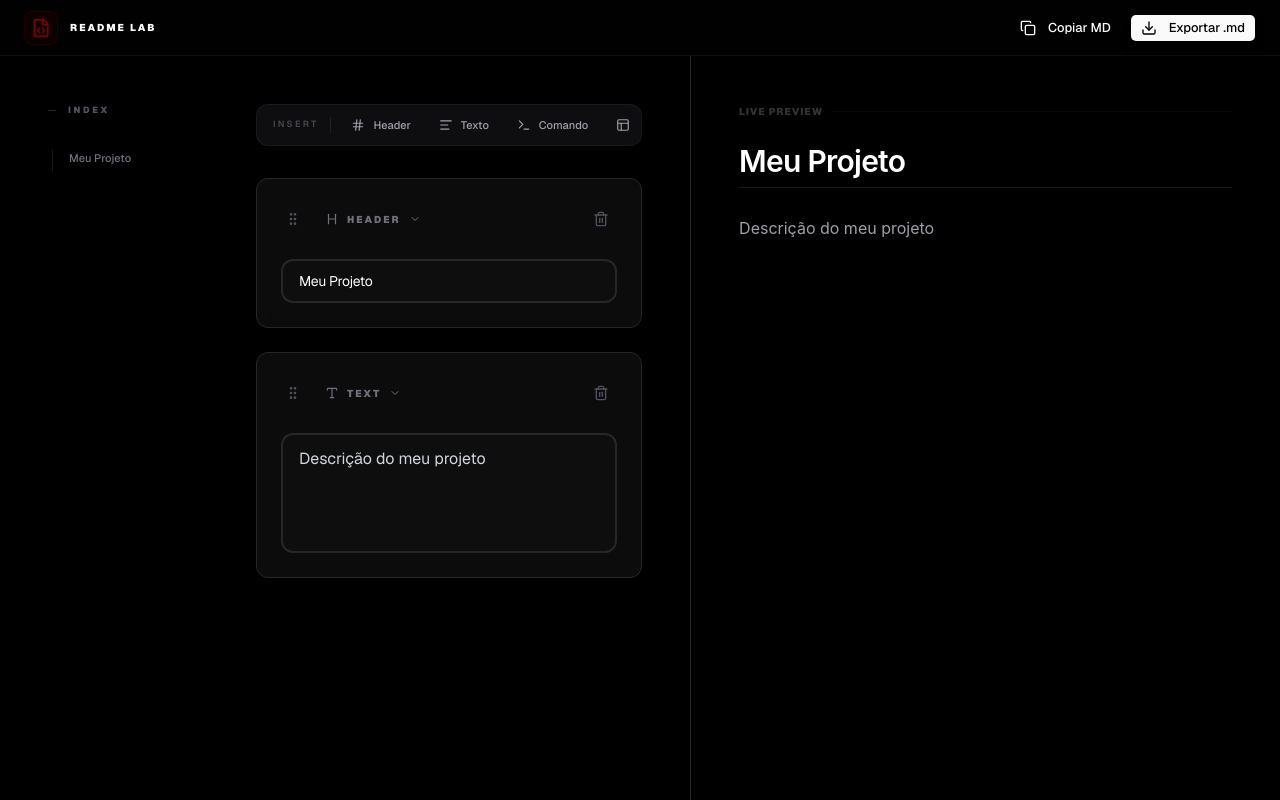
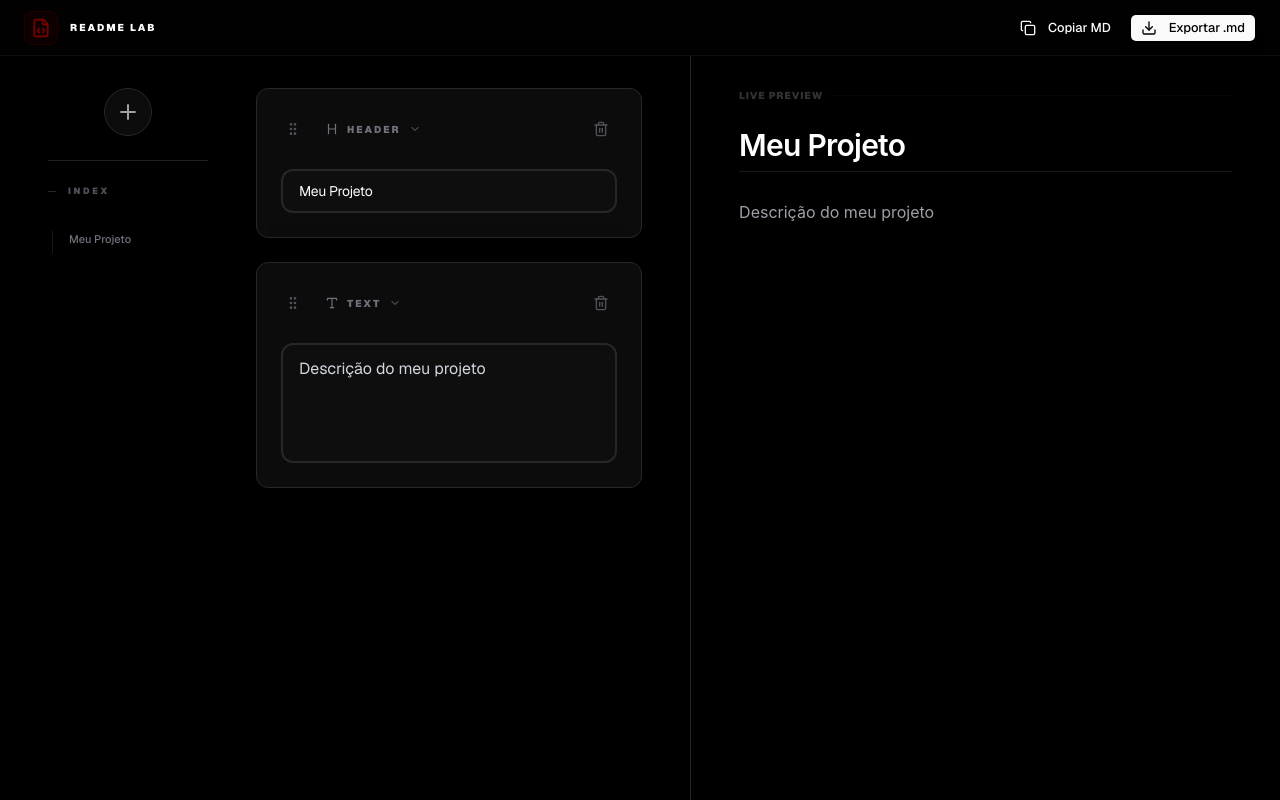
Before and after one commit to arthurgian/readme-lab, a Next.js app: page / in a window 1280 px wide. Built offline with nearby package versions, Linux system fonts and the light colour scheme.

Commit message:
style(layout): toolbar layout changes

```diff
--- a/src/app/page.tsx
+++ b/src/app/page.tsx
@@ -40,7 +40,7 @@ export default function Home() {
     <div className="bg-background text-foreground selection:bg-primary/30 flex h-screen flex-col font-sans">
       <header className="bg-card/30 flex h-14 shrink-0 items-center justify-between border-b border-white/5 px-6 backdrop-blur-xl">
         <div className="flex items-center gap-3">
-          <div className="bg-primary/10 border-primary/20 rounded-lg border p-1.5 shadow-[0_0_15px_rgba(var(--primary),0.1)]">
+          <div className="border-primary/20 bg-primary/10 rounded-lg border p-1.5 shadow-[0_0_15px_rgba(var(--primary),0.1)]">
             <FileCode className="text-primary size-5" />
           </div>
           <div className="flex flex-col">
@@ -71,17 +71,19 @@ export default function Home() {
 
       <main className="bg-background flex flex-1 flex-col overflow-hidden lg:flex-row">
         <section className="custom-scrollbar bg-background flex-1 overflow-y-auto border-r border-zinc-800 lg:flex-[1.4]">
-          <div className="flex min-h-full p-6 sm:p-12">
+          <div className="flex min-h-full px-6 pt-8 pb-6 sm:px-12 sm:pt-8 sm:pb-12">
             <div className="relative flex w-full items-start gap-4 sm:gap-12">
-              <aside className="sticky top-4 hidden w-40 shrink-0 xl:block">
-                <Outline />
-              </aside>
-
-              <div className="max-w-3xl min-w-0 flex-1">
-                <div className="sticky top-4 z-50 mb-8 w-full">
+              <aside className="sticky top-8 hidden h-[calc(100vh-8rem)] w-40 shrink-0 flex-col items-center xl:flex">
+                <div className="flex w-full shrink-0 justify-center border-b border-zinc-800/80 pb-6">
                   <Toolbar />
                 </div>
 
+                <div className="custom-scrollbar w-full flex-1 overflow-y-auto pt-6 pb-6">
+                  <Outline />
+                </div>
+              </aside>
+
+              <div className="max-w-3xl min-w-0 flex-1 pb-32">
                 <div className="w-full">
                   <BlockList />
                 </div>
@@ -90,7 +92,7 @@ export default function Home() {
           </div>
         </section>
 
-        <section className="custom-scrollbar flex-1 overflow-y-auto bg-black p-6 shadow-[inset_20px_0_40px_rgba(0,0,0,0.5)] sm:p-12">
+        <section className="custom-scrollbar flex-1 overflow-y-auto bg-black px-6 pt-8 pb-6 shadow-[inset_20px_0_40px_rgba(0,0,0,0.5)] sm:px-12 sm:pt-8 sm:pb-12">
           <div className="mx-auto max-w-[700px]">
             <div className="mb-6 flex items-center gap-2 opacity-20">
               <span className="text-[10px] font-black tracking-widest text-white uppercase">
@@ -102,6 +104,10 @@ export default function Home() {
           </div>
         </section>
       </main>
+
+      <div className="fixed right-6 bottom-6 z-50 xl:hidden">
+        <Toolbar isMobile />
+      </div>
     </div>
   );
 }
--- a/src/components/editor/toolbar.tsx
+++ b/src/components/editor/toolbar.tsx
@@ -2,6 +2,7 @@
 
 import { useReadme } from "@/store/ReadmeContext";
 import { cn } from "@/lib/utils";
+import { useState, useRef, useEffect } from "react";
 import {
   Type,
   AlignLeft,
@@ -12,10 +13,34 @@ import {
   Terminal,
   SeparatorHorizontal,
   Cpu,
+  Plus,
 } from "lucide-react";
 
-export function Toolbar() {
+import {
+  Tooltip,
+  TooltipContent,
+  TooltipProvider,
+  TooltipTrigger,
+} from "@/components/ui/tooltip";
+
+export function Toolbar({ isMobile = false }: { isMobile?: boolean }) {
   const { dispatch } = useReadme();
+  const [isOpen, setIsOpen] = useState(false);
+  const menuRef = useRef<HTMLDivElement>(null);
+
+  useEffect(() => {
+    const handleClickOutside = (event: MouseEvent) => {
+      if (menuRef.current && !menuRef.current.contains(event.target as Node)) {
+        setIsOpen(false);
+      }
+    };
+    if (isOpen) {
+      document.addEventListener("mousedown", handleClickOutside);
+    }
+    return () => {
+      document.removeEventListener("mousedown", handleClickOutside);
+    };
+  }, [isOpen]);
 
   const items = [
     { type: "header", icon: Hash, label: "Header" },
@@ -29,42 +54,77 @@ export function Toolbar() {
   ];
 
   return (
+    <TooltipProvider>
       <div
         className={cn(
-        "flex w-full items-center gap-1 p-1",
-        "rounded-xl border border-zinc-800/50 bg-zinc-900/60",
-        "shadow-sm backdrop-blur-md transition-colors",
-        "hover:border-zinc-700/50",
+          "flex w-full",
+          isMobile ? "justify-end" : "justify-center",
+        )}
+        ref={menuRef}
+      >
+        <div
+          className={cn(
+            "flex flex-col items-center",
+            isMobile && "flex-col-reverse",
           )}
         >
-      <div className="flex shrink-0 items-center pr-2 pl-3 opacity-60">
-        <span className="text-[9px] font-semibold tracking-[0.25em] text-zinc-500 uppercase select-none">
-          Insert
-        </span>
-      </div>
+          <button
+            onClick={() => setIsOpen(!isOpen)}
+            className={cn(
+              "z-10 flex size-12 shrink-0 items-center justify-center rounded-full border shadow-lg transition-transform duration-300 ease-out active:scale-95",
+              isOpen
+                ? "border-primary/50 bg-primary/20 text-primary rotate-45 shadow-[0_0_15px_rgba(var(--primary),0.2)]"
+                : "border-zinc-800 bg-zinc-900/50 text-zinc-400 hover:border-zinc-700 hover:bg-zinc-800 hover:text-zinc-100",
+            )}
+          >
+            <Plus className="size-6" />
+          </button>
 
-      <div className="h-4 w-px shrink-0 bg-zinc-800/80" />
-
-      <div className="custom-scrollbar flex flex-1 gap-1 overflow-x-auto pl-1">
+          <div
+            className={cn(
+              "grid transition-all duration-500 ease-out",
+              isOpen
+                ? "grid-rows-[1fr] opacity-100"
+                : "grid-rows-[0fr] opacity-0",
+            )}
+          >
+            <div className="overflow-hidden">
+              <div
+                className={cn(
+                  "flex w-16 flex-col items-center gap-3 rounded-full border border-zinc-800/80 bg-zinc-900/80 py-3 shadow-2xl backdrop-blur-md",
+                  isMobile ? "mt-1 mb-4" : "mt-4 mb-1",
+                )}
+              >
                 {items.map((item) => (
+                  <Tooltip key={item.type}>
+                    <TooltipTrigger asChild>
                       <button
-            key={item.type}
                         type="button"
                         className={cn(
-              "flex h-8 flex-1 items-center justify-center gap-1.5 rounded-lg px-2 transition-all",
-              "text-[11px] font-medium text-zinc-400",
-              "hover:bg-zinc-800 hover:text-zinc-100 active:scale-[0.98]",
-              "sm:gap-2 sm:px-3",
+                          "flex size-10 shrink-0 items-center justify-center rounded-full transition-all duration-200 active:scale-95",
+                          "text-zinc-400 hover:scale-110 hover:border-zinc-700 hover:bg-zinc-800 hover:text-zinc-100 hover:shadow-[0_0_15px_rgba(255,255,255,0.1)]",
                         )}
-            onClick={() =>
-              dispatch({ type: "ADD_BLOCK", payload: item.type as any })
-            }
+                        onClick={() => {
+                          dispatch({
+                            type: "ADD_BLOCK",
+                            payload: item.type as any,
+                          });
+                          setIsOpen(false);
+                        }}
                       >
-            <item.icon className="size-3.5 shrink-0" />
-            <span className="hidden truncate sm:inline">{item.label}</span>
+                        <item.icon className="size-5" strokeWidth={1.5} />
                       </button>
+                    </TooltipTrigger>
+                    <TooltipContent side={isMobile ? "left" : "right"}>
+                      {item.label}
+                    </TooltipContent>
+                  </Tooltip>
                 ))}
               </div>
             </div>
+          </div>
+        </div>
+      </div>
+    </TooltipProvider>
   );
 }
--- a/src/components/ui/tooltip.tsx
+++ b/src/components/ui/tooltip.tsx
@@ -1,12 +1,12 @@
-"use client"
+"use client";
 
-import * as React from "react"
-import { Tooltip as TooltipPrimitive } from "radix-ui"
+import * as React from "react";
+import * as TooltipPrimitive from "@radix-ui/react-tooltip";
 
-import { cn } from "@/lib/utils"
+import { cn } from "@/lib/utils";
 
 function TooltipProvider({
-  delayDuration = 0,
+  delayDuration = 200,
   ...props
 }: React.ComponentProps<typeof TooltipPrimitive.Provider>) {
   return (
@@ -15,24 +15,24 @@ function TooltipProvider({
       delayDuration={delayDuration}
       {...props}
     />
-  )
+  );
 }
 
 function Tooltip({
   ...props
 }: React.ComponentProps<typeof TooltipPrimitive.Root>) {
-  return <TooltipPrimitive.Root data-slot="tooltip" {...props} />
+  return <TooltipPrimitive.Root data-slot="tooltip" {...props} />;
 }
 
 function TooltipTrigger({
   ...props
 }: React.ComponentProps<typeof TooltipPrimitive.Trigger>) {
-  return <TooltipPrimitive.Trigger data-slot="tooltip-trigger" {...props} />
+  return <TooltipPrimitive.Trigger data-slot="tooltip-trigger" {...props} />;
 }
 
 function TooltipContent({
   className,
-  sideOffset = 0,
+  sideOffset = 12,
   children,
   ...props
 }: React.ComponentProps<typeof TooltipPrimitive.Content>) {
@@ -42,16 +42,18 @@ function TooltipContent({
         data-slot="tooltip-content"
         sideOffset={sideOffset}
         className={cn(
-          "z-50 inline-flex w-fit max-w-xs origin-(--radix-tooltip-content-transform-origin) items-center gap-1.5 rounded-md bg-foreground px-3 py-1.5 text-xs text-background has-data-[slot=kbd]:pr-1.5 data-[side=bottom]:slide-in-from-top-2 data-[side=left]:slide-in-from-right-2 data-[side=right]:slide-in-from-left-2 data-[side=top]:slide-in-from-bottom-2 **:data-[slot=kbd]:relative **:data-[slot=kbd]:isolate **:data-[slot=kbd]:z-50 **:data-[slot=kbd]:rounded-sm data-[state=delayed-open]:animate-in data-[state=delayed-open]:fade-in-0 data-[state=delayed-open]:zoom-in-95 data-open:animate-in data-open:fade-in-0 data-open:zoom-in-95 data-closed:animate-out data-closed:fade-out-0 data-closed:zoom-out-95",
-          className
+          "z-50 overflow-hidden rounded-lg border border-zinc-800/80 bg-zinc-950/90 px-3 py-2 shadow-2xl backdrop-blur-md",
+          "text-[10px] font-bold tracking-widest text-zinc-300 uppercase",
+          "animate-in fade-in-0 zoom-in-95 data-[state=closed]:animate-out data-[state=closed]:fade-out-0 data-[state=closed]:zoom-out-95",
+          "data-[side=bottom]:slide-in-from-top-2 data-[side=left]:slide-in-from-right-2 data-[side=right]:slide-in-from-left-2 data-[side=top]:slide-in-from-bottom-2",
+          className,
         )}
         {...props}
       >
         {children}
-        <TooltipPrimitive.Arrow className="z-50 size-2.5 translate-y-[calc(-50%_-_2px)] rotate-45 rounded-[2px] bg-foreground fill-foreground" />
       </TooltipPrimitive.Content>
     </TooltipPrimitive.Portal>
-  )
+  );
 }
 
-export { Tooltip, TooltipContent, TooltipProvider, TooltipTrigger }
+export { Tooltip, TooltipContent, TooltipProvider, TooltipTrigger };
```
Lines whose indentation alone changed are shown as unchanged.
